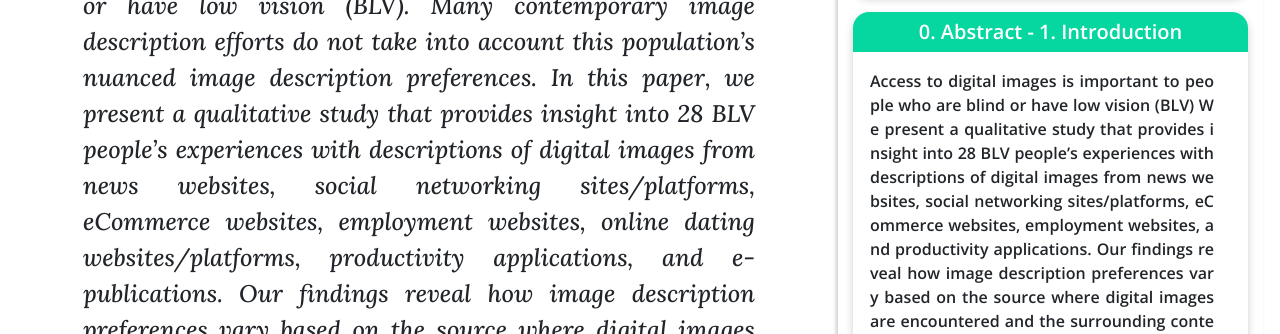
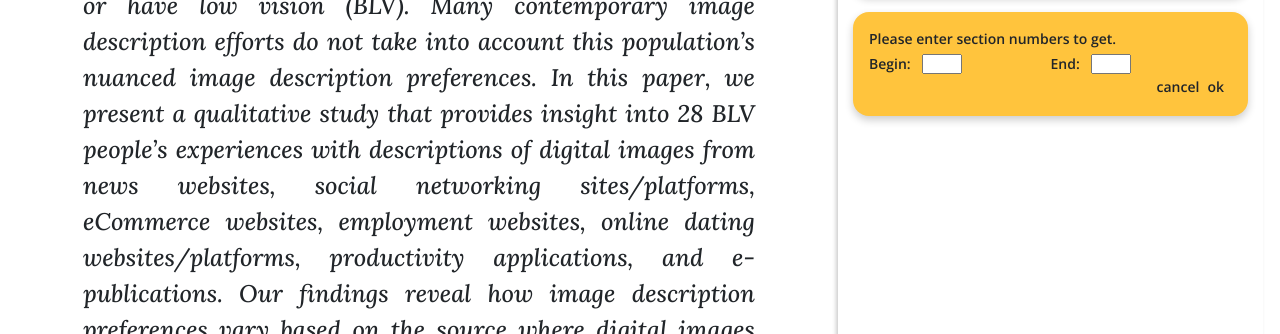
Before and after one commit to L2zz/tldr, a plain HTML site: page frontend/index.html in a window 1280 px wide. Both pictures are taken after a click on the element 1058 px from the left and 498 px from the top of the page. Shown: the part 466-800 px from the top of the page. Drawn offline with nearby package versions, Linux system fonts and the light colour scheme.

Commit message:
[Frontend] Implement popup for card creation
Signed-off-by: L2zz <ulla4571@gmail.com>

```diff
--- a/frontend/app.css
+++ b/frontend/app.css
@@ -200,6 +200,44 @@ img {
   box-shadow: 0 4px 8px 0 rgba(0, 0, 0, 0.2);
 }
 
+.popup-container {
+  display: none;
+  position: sticky;
+  margin-top: 17px;
+  box-shadow: 0 4px 8px 0 rgba(0, 0, 0, 0.2);
+  background-color: #ffc43d;
+  border-radius: 16px;
+  padding: 16px;
+  font-size: 14px;
+}
+
+.popup-content {
+  display: grid;
+  grid-template-rows: 24px 24px 24px;
+}
+
+.popup-inputs {
+  display: grid;
+  grid-template-columns: 1fr 1fr;
+  height: 100%;
+  line-height: 24px;
+}
+
+.popup-inputs input {
+  height: 20px;
+  width: 40px;
+  margin-left: 8px;
+}
+
+.popup-btns {
+  display: inline-flex;
+  justify-content: flex-end;
+}
+
+.popup-btns div {
+  margin-right: 8px;
+}
+
 #info-container {
   box-shadow: -2px 0px 4px 0px rgba(0, 0, 0, 0.2);
   font-family: "Open Sans", sans-serif;
--- a/frontend/app.js
+++ b/frontend/app.js
@@ -123,9 +123,26 @@ function initEventListener() {
     toggleList();
   });
 
+  const popup = document.getElementById("add-popup");
   const addBtn = document.getElementById("add-card-btn");
+  const cancelBtn = popup.querySelector(".cancel-btn");
+  const confirmBtn = popup.querySelector(".confirm-btn");
   addBtn.addEventListener("click", (e) => {
-    createCard(0, 1);
+    addBtn.style.display = "none";
+    popup.style.display = "block";
+  });
+  cancelBtn.addEventListener("click", (e) => {
+    addBtn.style.display = "block";
+    popup.style.display = "none";
+  });
+  confirmBtn.addEventListener("click", (e) => {
+    const begin = document.getElementById("begin-input");
+    const end = document.getElementById("end-input");
+    addBtn.style.display = "block";
+    popup.style.display = "none";
+    createCard(begin.value, end.value);
+    begin.value = "";
+    end.value = "";
   });
 }
 
--- a/frontend/index.html
+++ b/frontend/index.html
@@ -208,6 +208,31 @@
                 <img src="images/add.svg" />
               </div>
             </div>
+            <div id="add-popup" class="popup-container">
+              <div class="popup-content">
+                <div class="popup-title">
+                  Please enter section numbers to get.
+                </div>
+                <div class="popup-inputs">
+                  <div>
+                    <label for='begin'>Begin: </label>
+                    <input id="begin-input" type="text">
+                  </div>
+                  <div>
+                    <label for='end'>End: </label>
+                    <input id="end-input" type="text">
+                  </div>
+                </div>
+                <div class="popup-btns">
+                  <div class="cancel-btn">
+                    cancel
+                  </div>
+                  <div class="confirm-btn">
+                    ok
+                  </div>
+                </div>
+              </div>
+            </div>
           </div>
         </div>
       </div>
```
